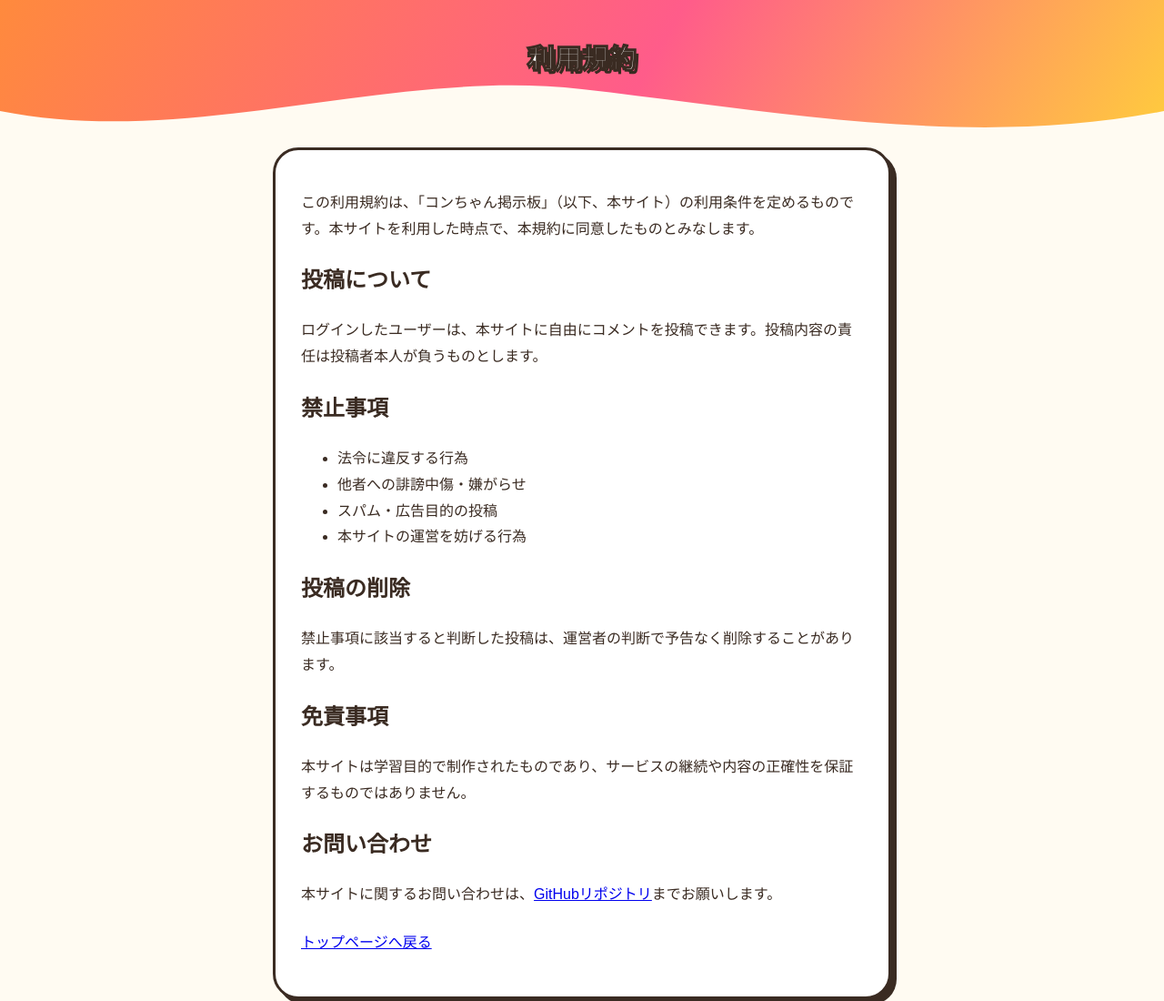
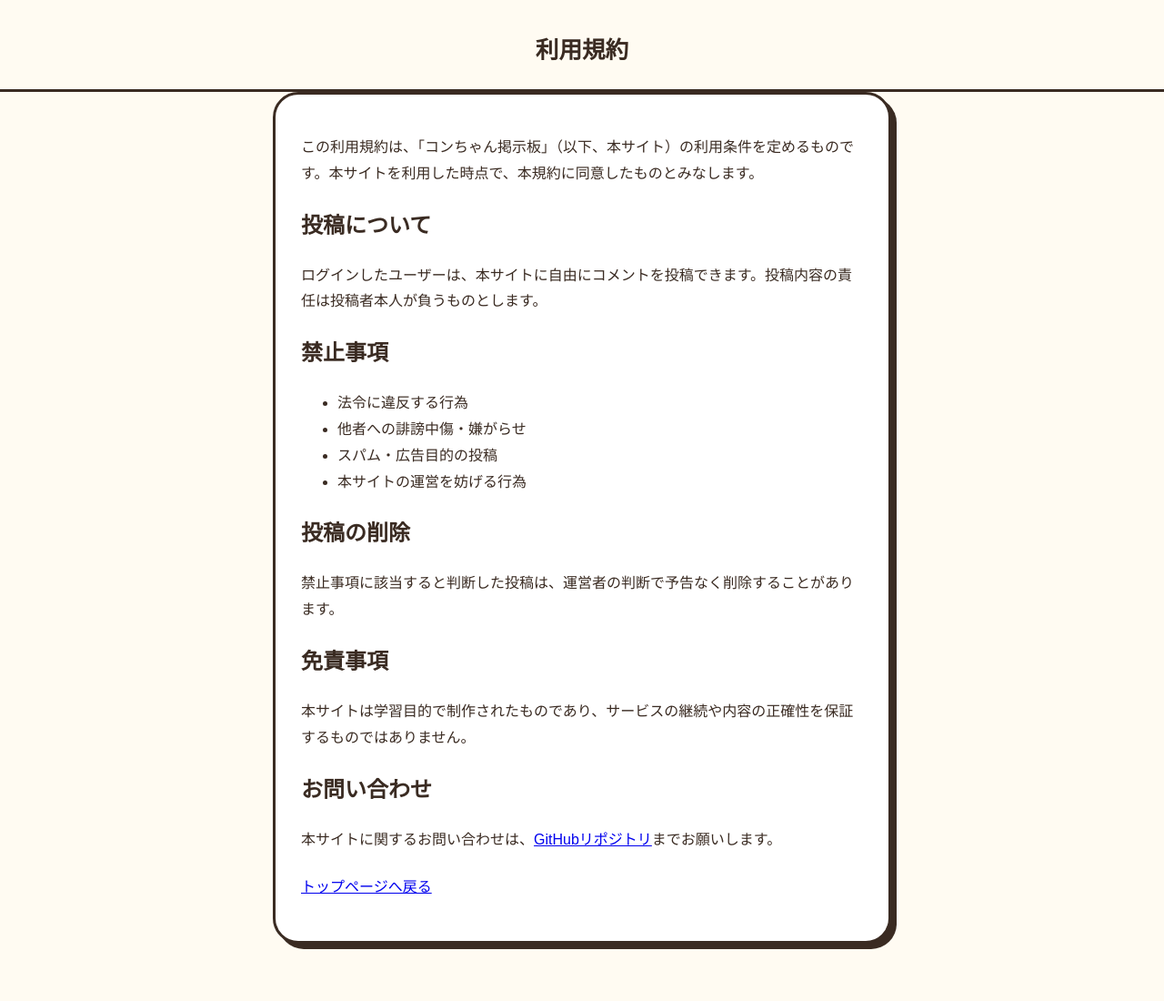
Before and after one commit to a-hatanaka-cvup/konchan-keijiban, a plain HTML site: page terms.html in a window 1280 px wide. Shown: the top 1100 px of the page at 91% size. Drawn offline with Linux system fonts and the light colour scheme.

Commit message:
プライバシー/利用規約ページの見出しを読みやすいシンプルなデザインに変更
Co-Authored-By: Claude Sonnet 5 <noreply@anthropic.com>

```diff
--- a/style.css
+++ b/style.css
@@ -144,6 +144,22 @@ img {
 
 .hero--small {
     padding: 40px 20px 70px;
+}
+
+/* ---------------------------------------------------------
+   利用規約・プライバシーポリシー用の簡易ヘッダー
+--------------------------------------------------------- */
+.legal-header {
+    padding: 32px 20px 20px;
+    text-align: center;
+    border-bottom: 3px solid var(--ink);
+}
+
+.legal-header h1 {
+    margin: 0;
+    font-size: 1.6rem;
+    font-weight: 800;
+    color: var(--ink);
 }
 
 /* ---------------------------------------------------------
--- a/terms.html
+++ b/terms.html
@@ -8,13 +8,8 @@
 </head>
 <body>
 
-<header class="hero hero--small">
-    <div class="hero-inner">
-        <h1 class="hero-title" style="font-size:1.8rem;">利用規約</h1>
-    </div>
-    <svg class="hero-wave" viewBox="0 0 1440 120" preserveAspectRatio="none" xmlns="http://www.w3.org/2000/svg">
-        <path d="M0,64 C240,120 480,0 720,32 C960,64 1200,120 1440,64 L1440,120 L0,120 Z" fill="#FFFBF2"></path>
-    </svg>
+<header class="legal-header">
+    <h1>利用規約</h1>
 </header>
 
 <main class="page">
```
Also changed, not shown: privacy.html (+2 -7 lines).
